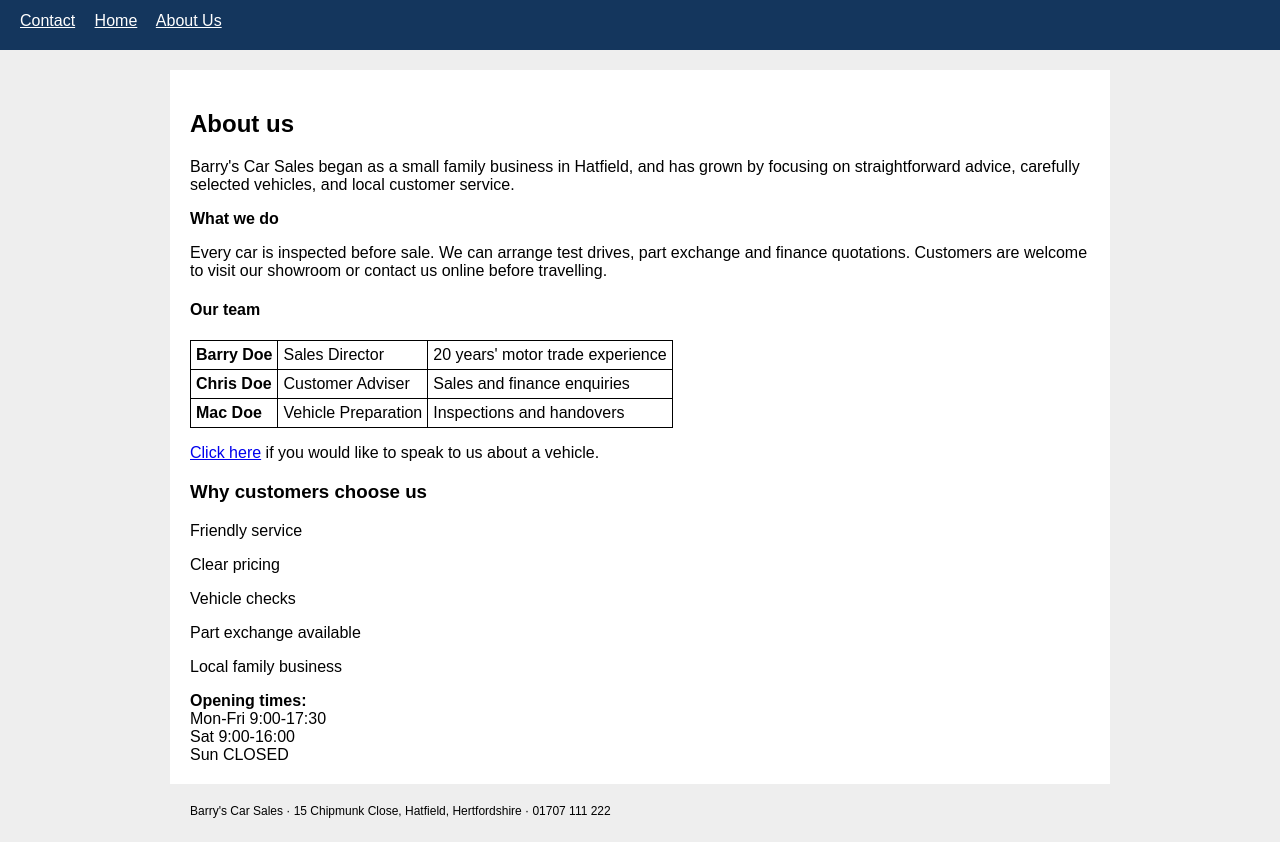
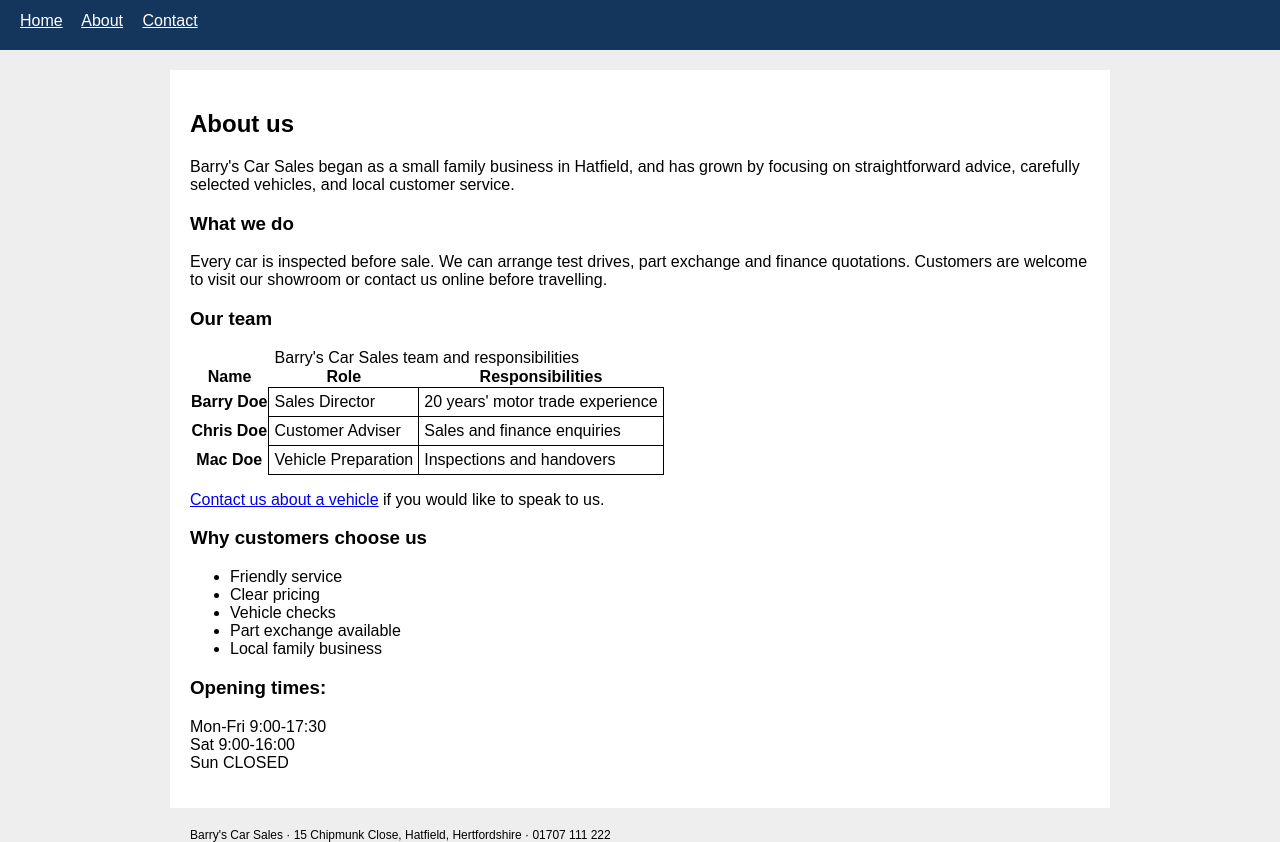
Before and after one commit to touqeerAhmad1/barrys-car-sales-accessibility, a plain HTML site: page about.html in a window 1280 px wide. Shown: the part 96-938 px from the top of the page. Before the commit the page ends 914 px from the top, so only its background shows below. Drawn offline with Linux system fonts and the light colour scheme.

Commit message:
Refactored about.html to fix semantic structure and accessibility alerts

```diff
--- a/about.html
+++ b/about.html
@@ -2,6 +2,7 @@
 <html lang="en">
 <head>
     <meta charset="utf-8">
+    <meta name="viewport" content="width=device-width, initial-scale=1">
     <title>About Barry's Car Sales</title>
     <link rel="stylesheet" href="styles.css">
     <script src="script.js" defer></script>
@@ -16,9 +17,9 @@
         <div>Call 01707 111 222</div>
     </div>
     <nav>
+        <a href="index.html">Home</a>
+        <a href="about.html">About</a>
         <a href="enquiry.html">Contact</a>
-        <a href="index.html">Home</a>
-        <a href="about.html">About Us</a>
     </nav>
 </header>
 
@@ -28,46 +29,58 @@
             <h2>About us</h2>
             <p>Barry's Car Sales began as a small family business in Hatfield, and has grown by focusing on straightforward advice, carefully selected vehicles, and local customer service.</p>
 
-            <div><strong>What we do</strong></div>
+            <h3>What we do</h3>
             <p>Every car is inspected before sale. We can arrange test drives, part exchange and finance quotations. Customers are welcome to visit our showroom or contact us online before travelling.</p>
 
-            <h4>Our team</h4>
+            <h3>Our team</h3>
             <table>
+                <caption>Barry's Car Sales team and responsibilities</caption>
+                <thead>
                     <tr>
-                    <td><strong>Barry Doe</strong></td>
+                        <th scope="col">Name</th>
+                        <th scope="col">Role</th>
+                        <th scope="col">Responsibilities</th>
+                    </tr>
+                </thead>
+                <tbody>
+                    <tr>
+                        <th scope="row">Barry Doe</th>
                         <td>Sales Director</td>
                         <td>20 years' motor trade experience</td>
                     </tr>
                     <tr>
-                    <td><strong>Chris Doe</strong></td>
+                        <th scope="row">Chris Doe</th>
                         <td>Customer Adviser</td>
                         <td>Sales and finance enquiries</td>
                     </tr>
                     <tr>
-                    <td><strong>Mac Doe</strong></td>
+                        <th scope="row">Mac Doe</th>
                         <td>Vehicle Preparation</td>
                         <td>Inspections and handovers</td>
                     </tr>
+                </tbody>
             </table>
 
-            <p><a href="enquiry.html">Click here</a> if you would like to speak to us about a vehicle.</p>
+            <p><a href="enquiry.html">Contact us about a vehicle</a> if you would like to speak to us.</p>
         </section>
 
         <aside>
             <h3>Why customers choose us</h3>
-            <p>Friendly service</p>
-            <p>Clear pricing</p>
-            <p>Vehicle checks</p>
-            <p>Part exchange available</p>
-            <p>Local family business</p>
+            <ul>
+                <li>Friendly service</li>
+                <li>Clear pricing</li>
+                <li>Vehicle checks</li>
+                <li>Part exchange available</li>
+                <li>Local family business</li>
+            </ul>
         </aside>
     </div>
 
     <div>
-        <strong>Opening times:</strong><br>
-        Mon-Fri 9:00-17:30<br>
+        <h3>Opening times:</h3>
+        <p>Mon-Fri 9:00-17:30<br>
         Sat 9:00-16:00<br>
-        Sun CLOSED
+        Sun CLOSED</p>
     </div>
 </main>
 
```
Also changed, not shown: ScreenshotAfter/After_About_Wave.png (added). Lines whose indentation alone changed are shown as unchanged.
